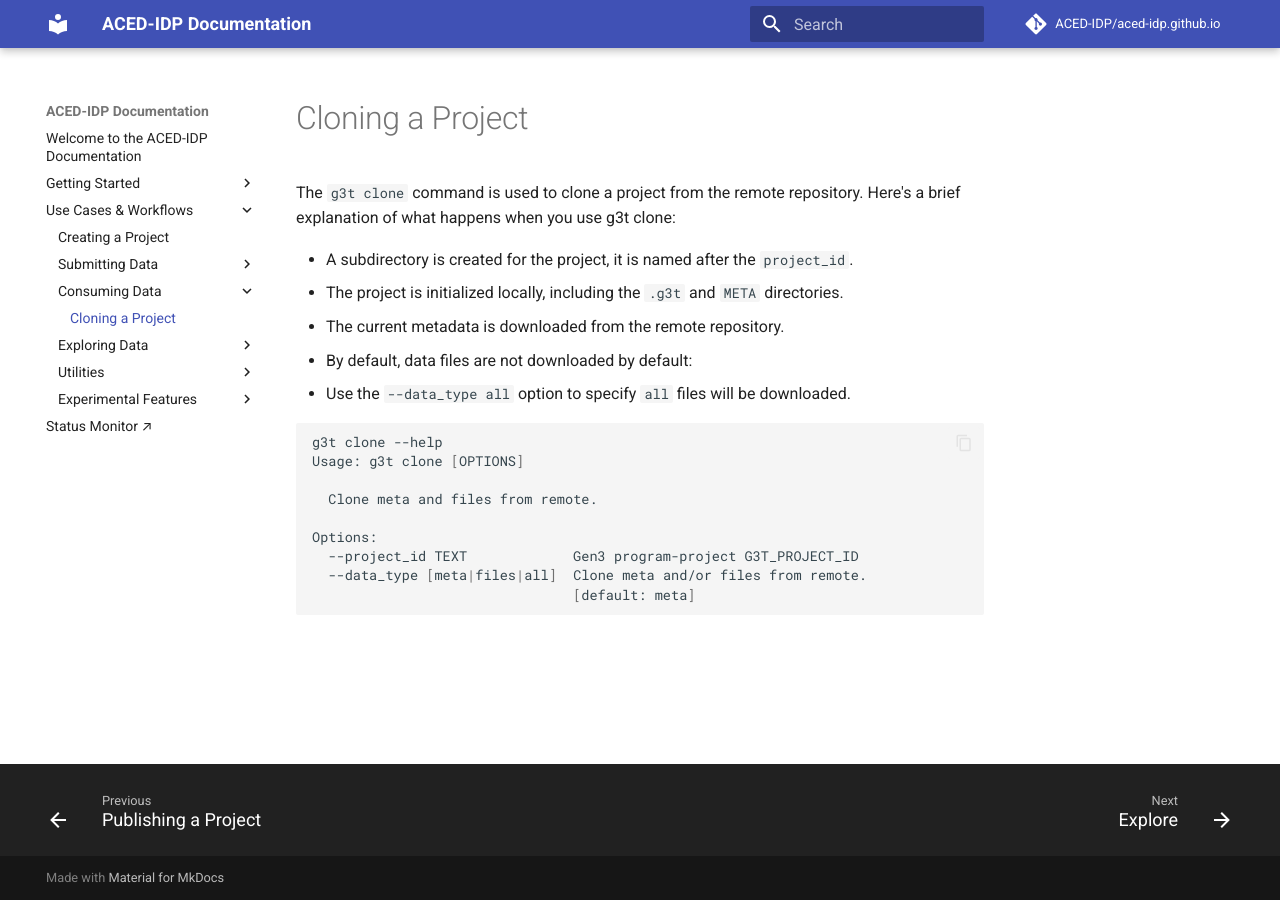
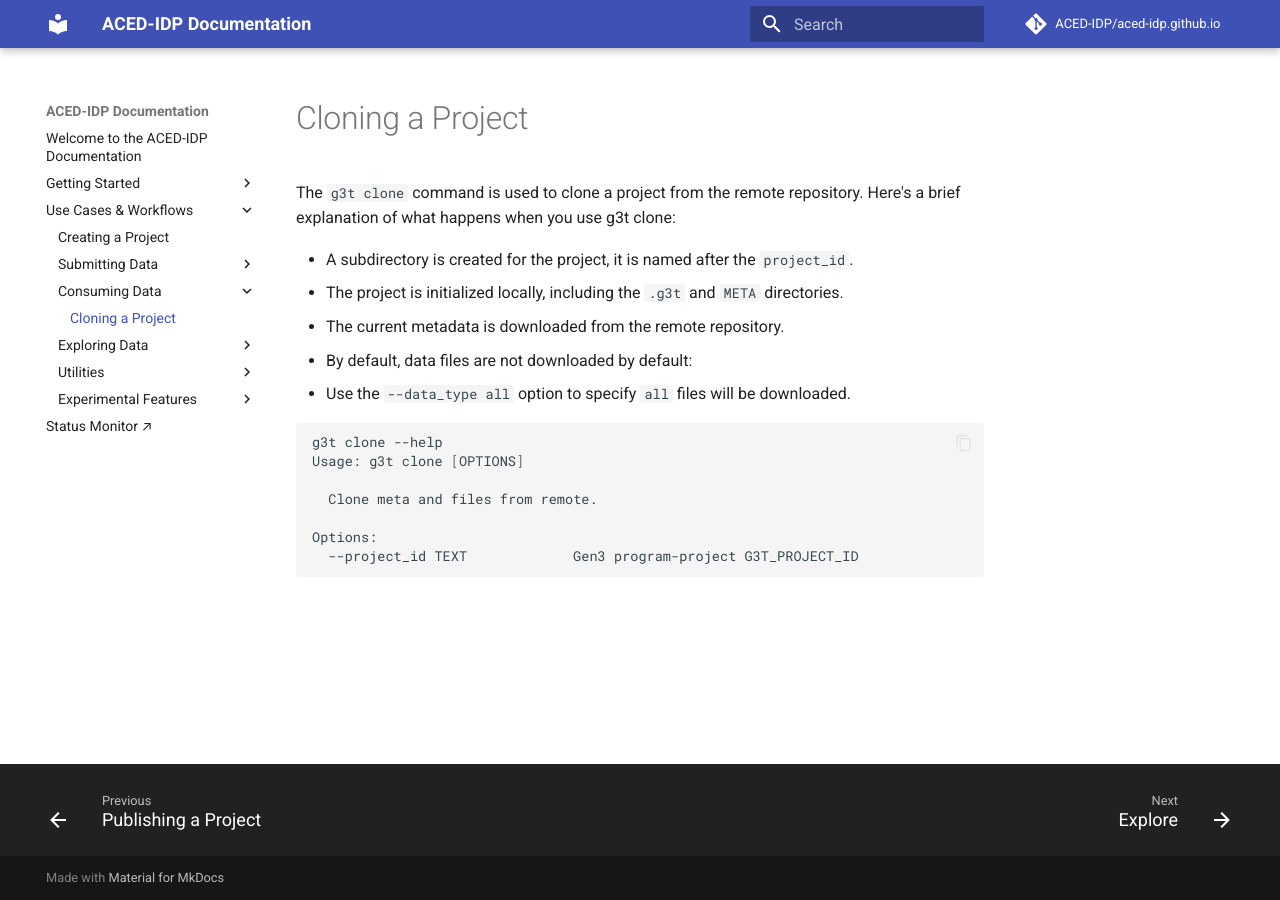
Before and after one commit to ACED-IDP/aced-idp.github.io, an MkDocs documentation site: the page built from docs/workflows/clone.md, in a window 1280 px wide. Built offline with MkDocs 1.6.1 and Material for MkDocs 9.7.7, drawn with Linux system fonts in a browser that asks for light colours; comment, search, counter and statistics services are not loaded.

Commit message:
Remove `--data_type` flag from `g3t clone` page

````diff
--- a/docs/workflows/clone.md
+++ b/docs/workflows/clone.md
@@ -17,7 +17,4 @@ Usage: g3t clone [OPTIONS]
 
 Options:
   --project_id TEXT             Gen3 program-project G3T_PROJECT_ID
-  --data_type [meta|files|all]  Clone meta and/or files from remote.
-                                [default: meta]
-
 ```
````
